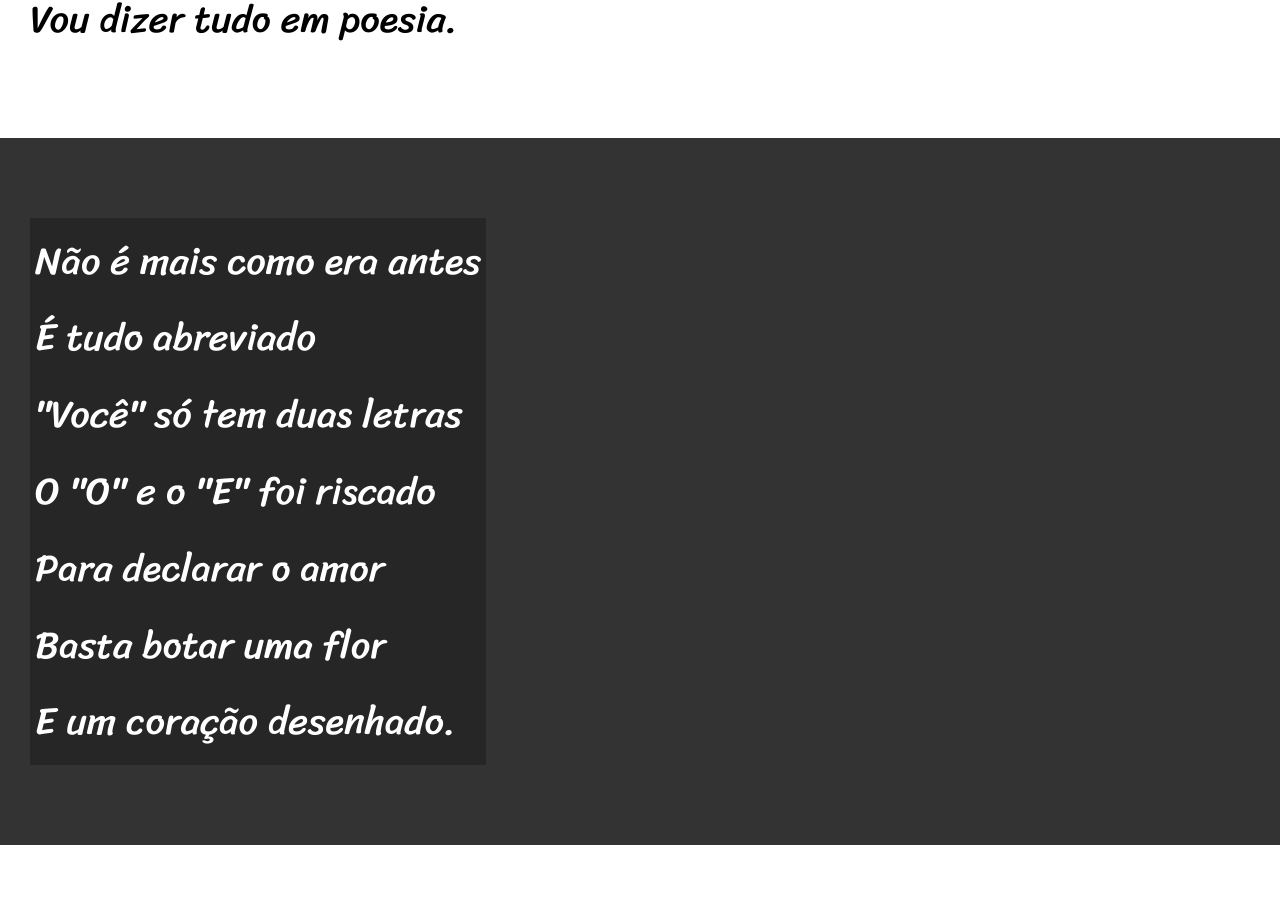
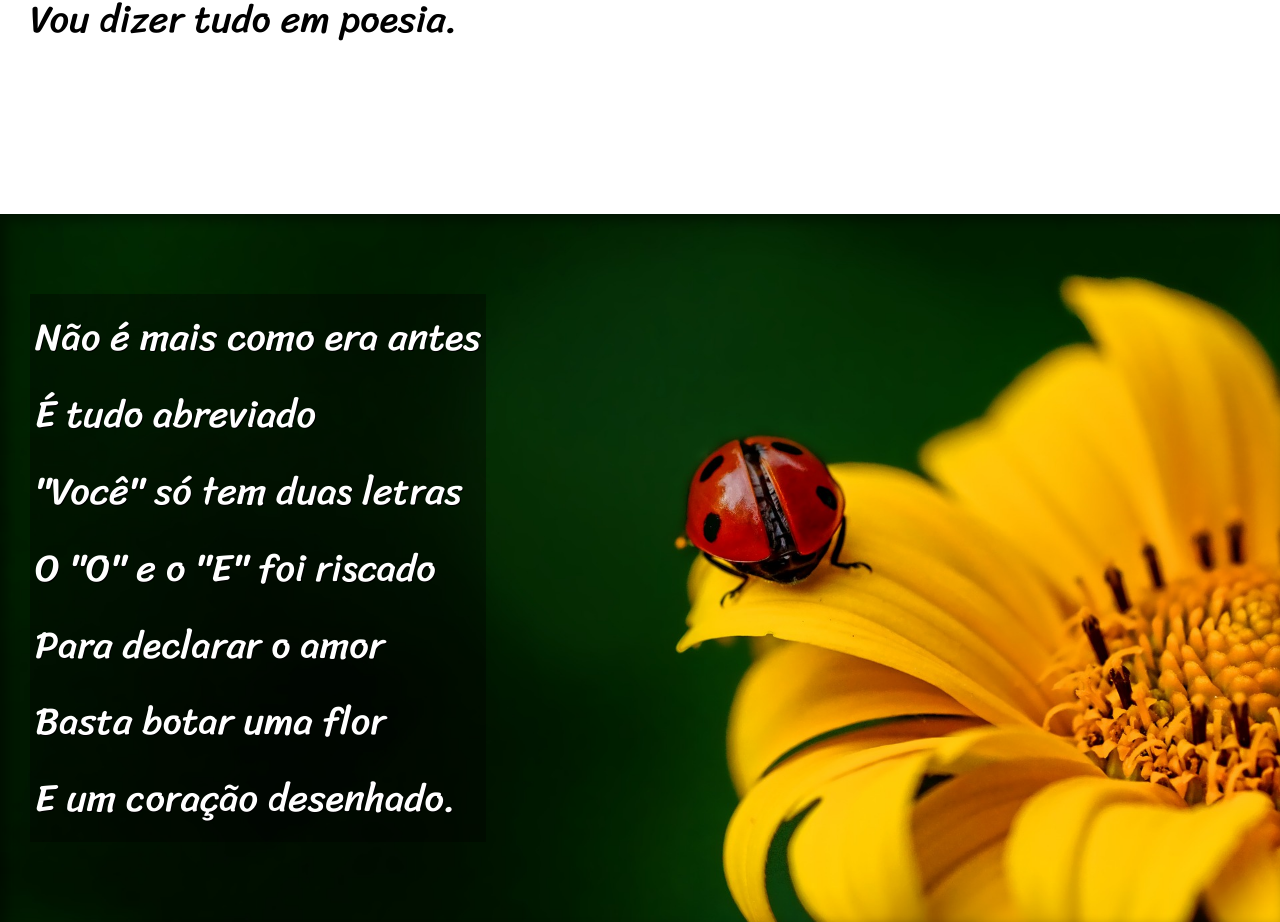
Before and after one commit to genissonjr/HTML-CSS, a plain HTML site: page Desafios/modulo2/d012/index.html in a window 1280 px wide. Shown: the part 820-1742 px from the top of the page. Drawn offline with Linux system fonts and the light colour scheme.

Commit message:
finalizei o projeto cordel

```diff
--- a/Desafios/modulo2/d012/index.html
+++ b/Desafios/modulo2/d012/index.html
@@ -28,7 +28,7 @@
     </section>
 
 
-    <section class="imagem">
+    <section class="imagem" id="img01">
         <p>
             Não é mais como era antes <br>
             É tudo abreviado <br>
@@ -67,7 +67,7 @@
 
 
 
-    <section class="imagem">
+    <section class="imagem" id="img02">
         <p>
             Tenho saudade das cartas <br>
             Escritas com a própria mão <br>
--- a/Desafios/modulo2/d012/style.css
+++ b/Desafios/modulo2/d012/style.css
@@ -59,20 +59,39 @@
     font-size: 3vw;
 }
 
+section > p {
+    padding-bottom: 2em;
+}
+
 section.normal {
     background-color: white;
-    color: black;
+    color: rgb(0, 0, 0);
 }
 
 section.imagem {
-    background-color: rgb(51, 51, 51);
+    background-color: rgba(51, 51, 51, 0.644);
     color: white;
+    box-shadow: inset 6px 6px 13px 0px rgba(0, 0, 0, 0.445);
+    background-size: cover;
+    background-attachment: fixed;
 }
 
 section.imagem > p {
     display: inline-block;
     padding: 5px;
-    background-color: rgba(0, 0, 0, 0.253);
+    background-color: rgba(0, 0, 0, 0.363);
+    text-shadow: 1px 1px 0px black;
+}
+
+section#img01 {
+    background-image: url(../d012/imagens/background001.jpg);
+    background-position: right center;
+
+}
+
+section#img02 {
+    background-image: url(../d012/imagens/background002.jpg);
+
 }
 
 
```
